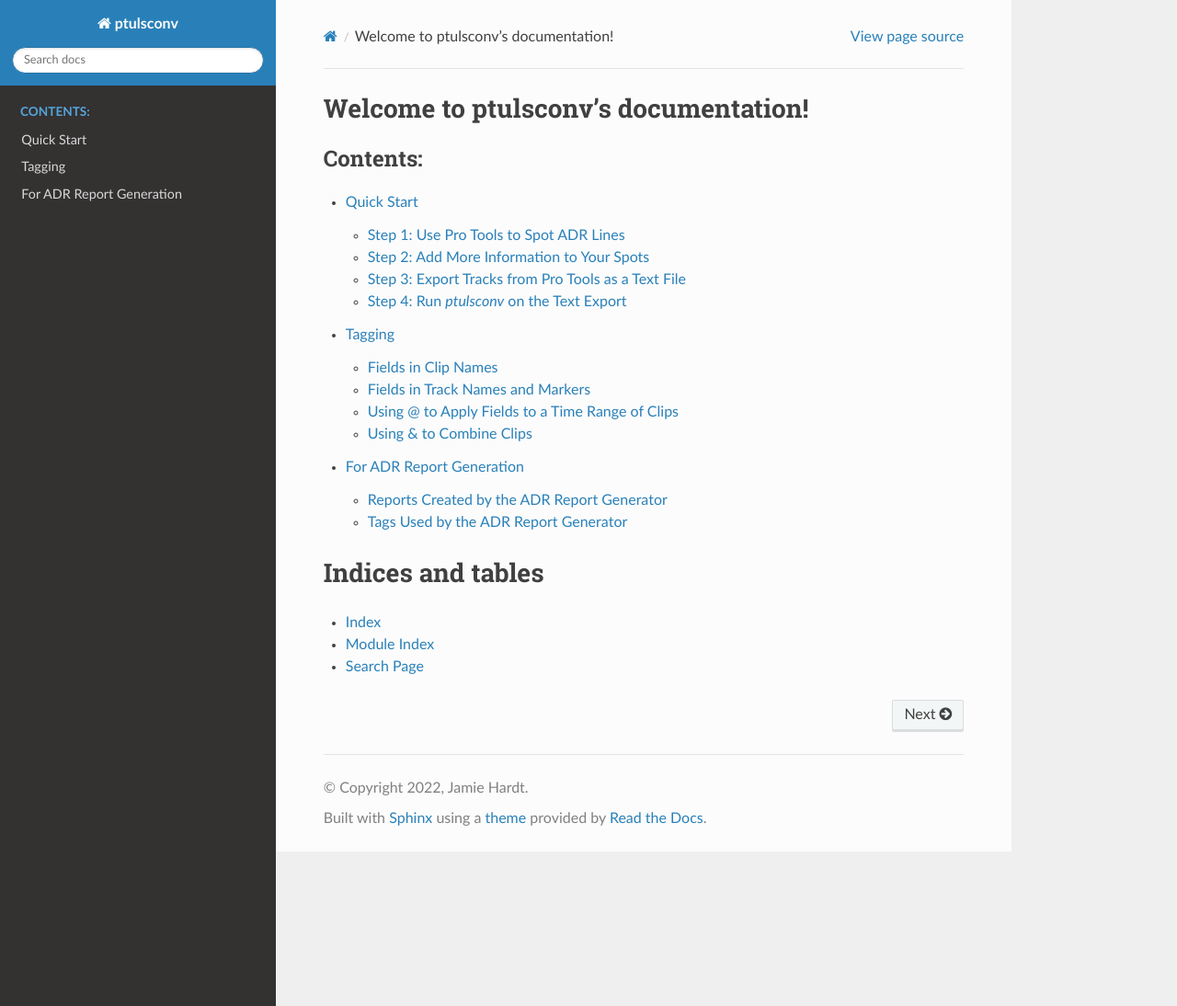
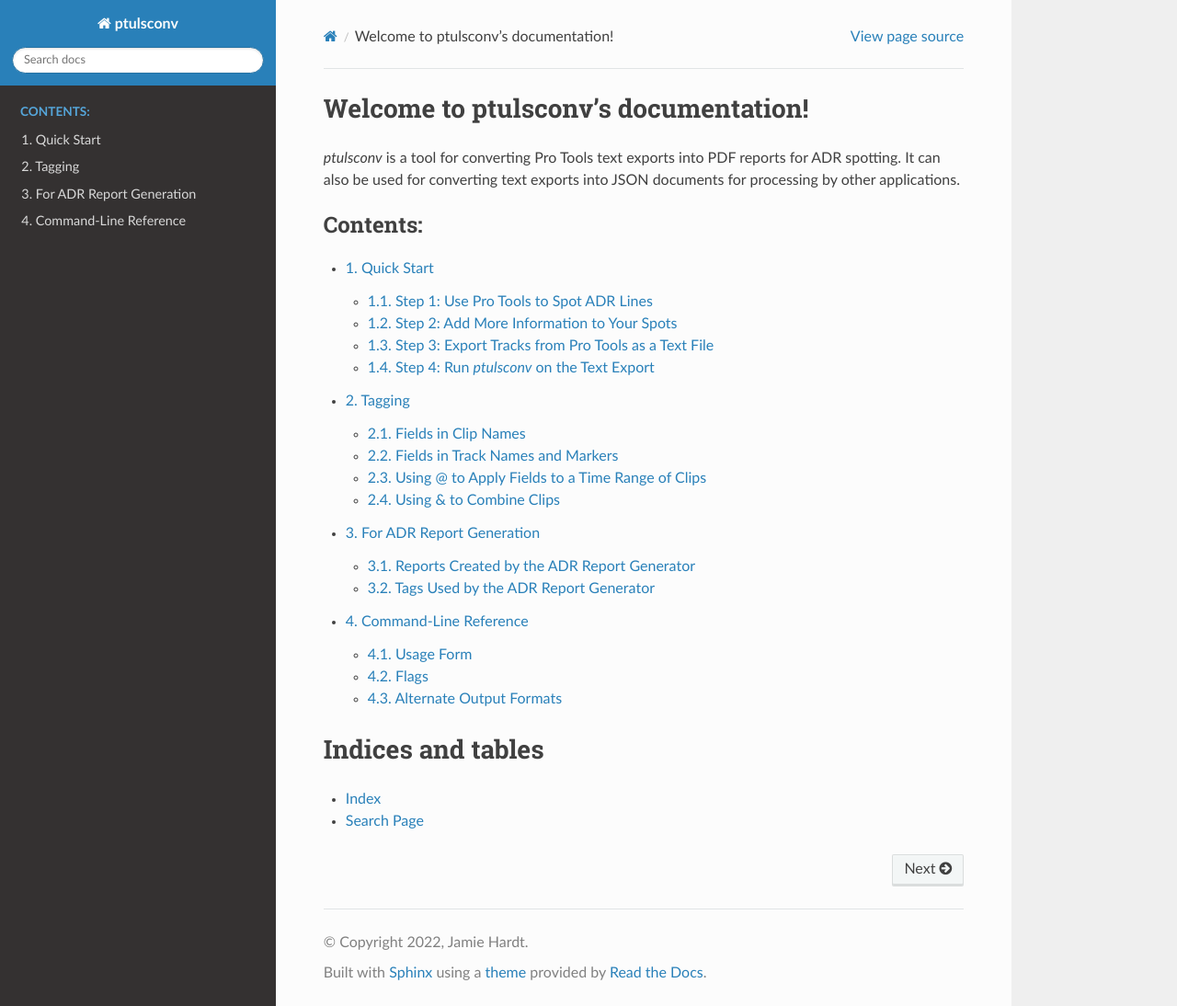
Before and after one commit to iluvcapra/ptulsconv, a Sphinx documentation site: the page built from docs/source/index.rst, in a window 1280 px wide and 1094 px high. Shown: the whole window at 92% size. Built offline with Sphinx 7.4.7 and the Read the Docs theme 2.0.0, drawn with Linux system fonts in a browser that asks for light colours.

Commit message:
More doc work

```diff
--- a/docs/source/for_adr.rst
+++ b/docs/source/for_adr.rst
@@ -1,3 +1,5 @@
+.. _adr-reports:
+
 For ADR Report Generation
 =========================
 
--- a/docs/source/index.rst
+++ b/docs/source/index.rst
@@ -6,17 +6,22 @@
 Welcome to ptulsconv's documentation!
 =====================================
 
+`ptulsconv` is a tool for converting Pro Tools text exports into PDF
+reports for ADR spotting. It can also be used for converting text
+exports into JSON documents for processing by other applications.
+
 .. toctree::
+   :numbered:
    :maxdepth: 2
    :caption: Contents:
 
    quickstart
    tagging
    for_adr
+   cli_reference
 
 Indices and tables
 ==================
 
 * :ref:`genindex`
-* :ref:`modindex`
 * :ref:`search`
--- a/docs/source/tagging.rst
+++ b/docs/source/tagging.rst
@@ -1,3 +1,5 @@
+.. _tags:
+
 Tagging
 =======
 
```
Also changed, not shown: docs/source/cli_reference.rst (added, +71 -0 lines).
